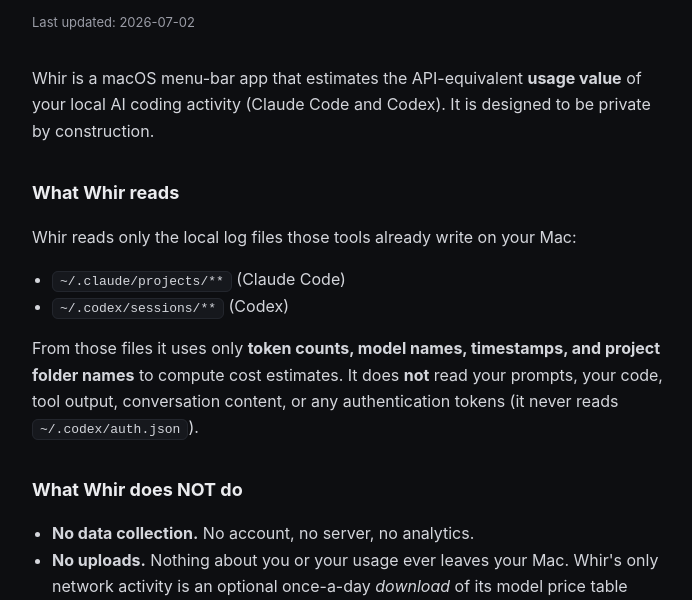
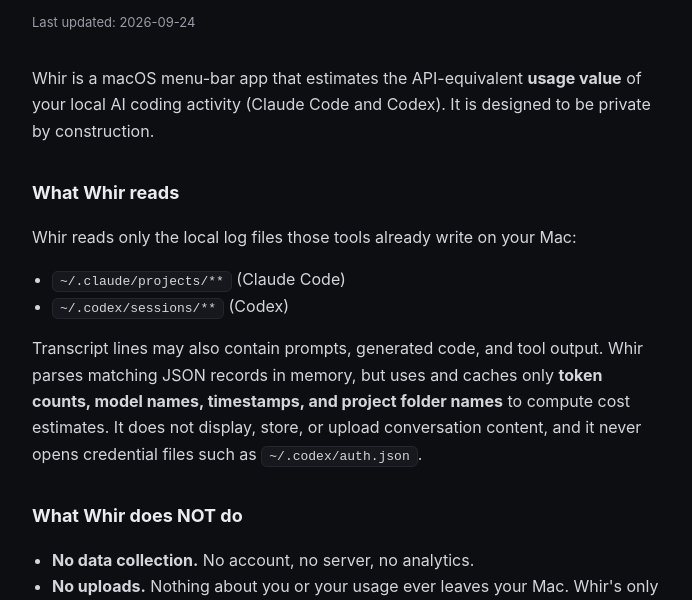
Before and after one commit to yongjip/whir, a plain HTML site: page docs/privacy/index.html in a window 1280 px wide. Shown: the part 153-753 px from the top of the page, without its empty margins (292-984 px from the left). Drawn offline with Linux system fonts and the light colour scheme.

Commit message:
Clarify local transcript processing in privacy copy

```diff
--- a/docs/privacy/index.html
+++ b/docs/privacy/index.html
@@ -26,7 +26,7 @@
 <div class="wrap">
   <a class="back" href="../">← Whir</a>
   <h1>Privacy Policy</h1>
-  <p class="upd">Last updated: 2026-07-02</p>
+  <p class="upd">Last updated: 2026-09-24</p>
 
   <p>Whir is a macOS menu-bar app that estimates the API-equivalent <strong>usage value</strong> of your local AI coding activity (Claude Code and Codex). It is designed to be private by construction.</p>
 
@@ -36,7 +36,7 @@
     <li><code>~/.claude/projects/**</code> (Claude Code)</li>
     <li><code>~/.codex/sessions/**</code> (Codex)</li>
   </ul>
-  <p>From those files it uses only <strong>token counts, model names, timestamps, and project folder names</strong> to compute cost estimates. It does <strong>not</strong> read your prompts, your code, tool output, conversation content, or any authentication tokens (it never reads <code>~/.codex/auth.json</code>).</p>
+  <p>Transcript lines may also contain prompts, generated code, and tool output. Whir parses matching JSON records in memory, but uses and caches only <strong>token counts, model names, timestamps, and project folder names</strong> to compute cost estimates. It does not display, store, or upload conversation content, and it never opens credential files such as <code>~/.codex/auth.json</code>.</p>
 
   <h2>What Whir does NOT do</h2>
   <ul>
```
Also changed, not shown: docs/index.html (+1 -1 lines), 5 other files.
